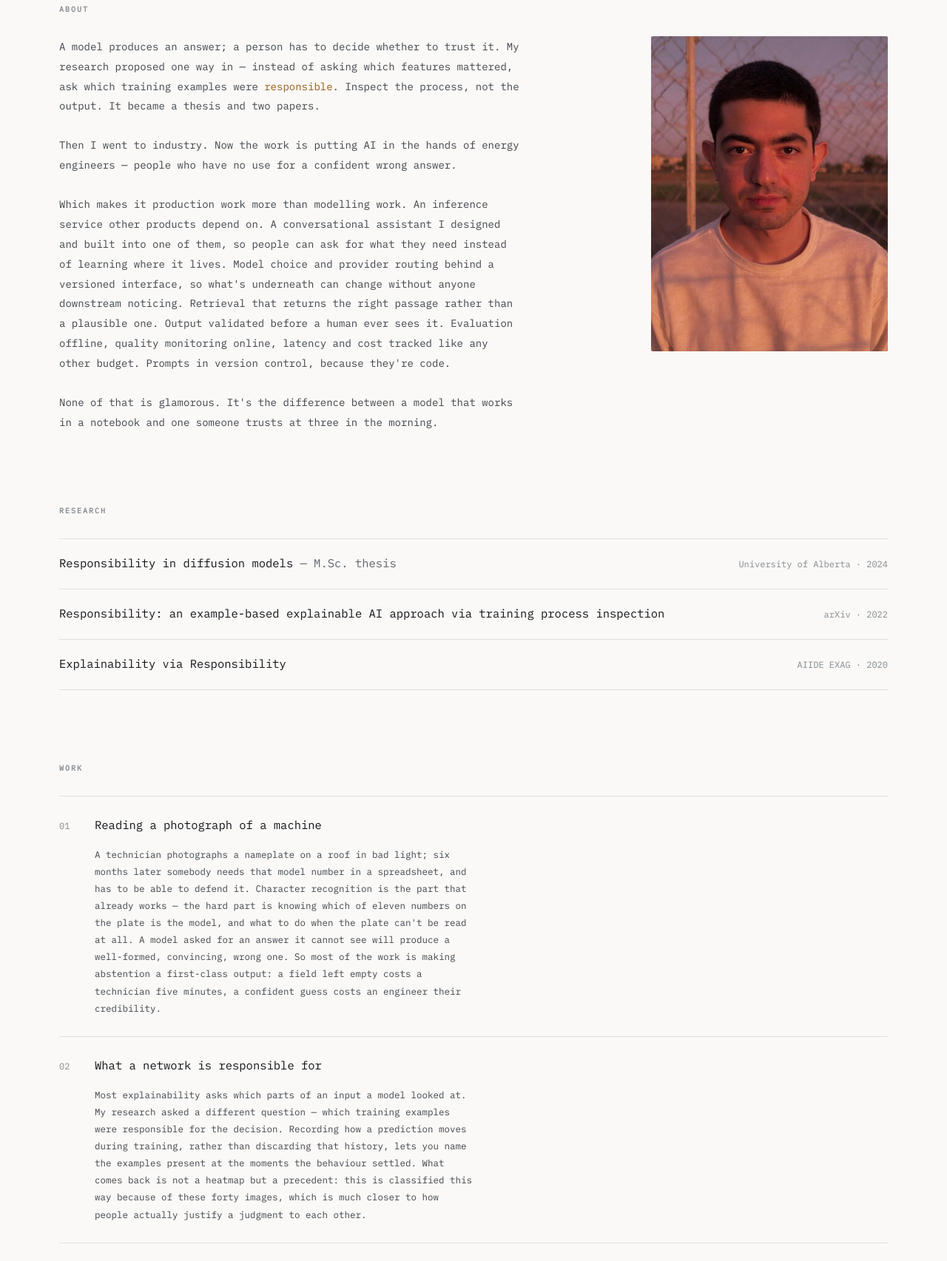
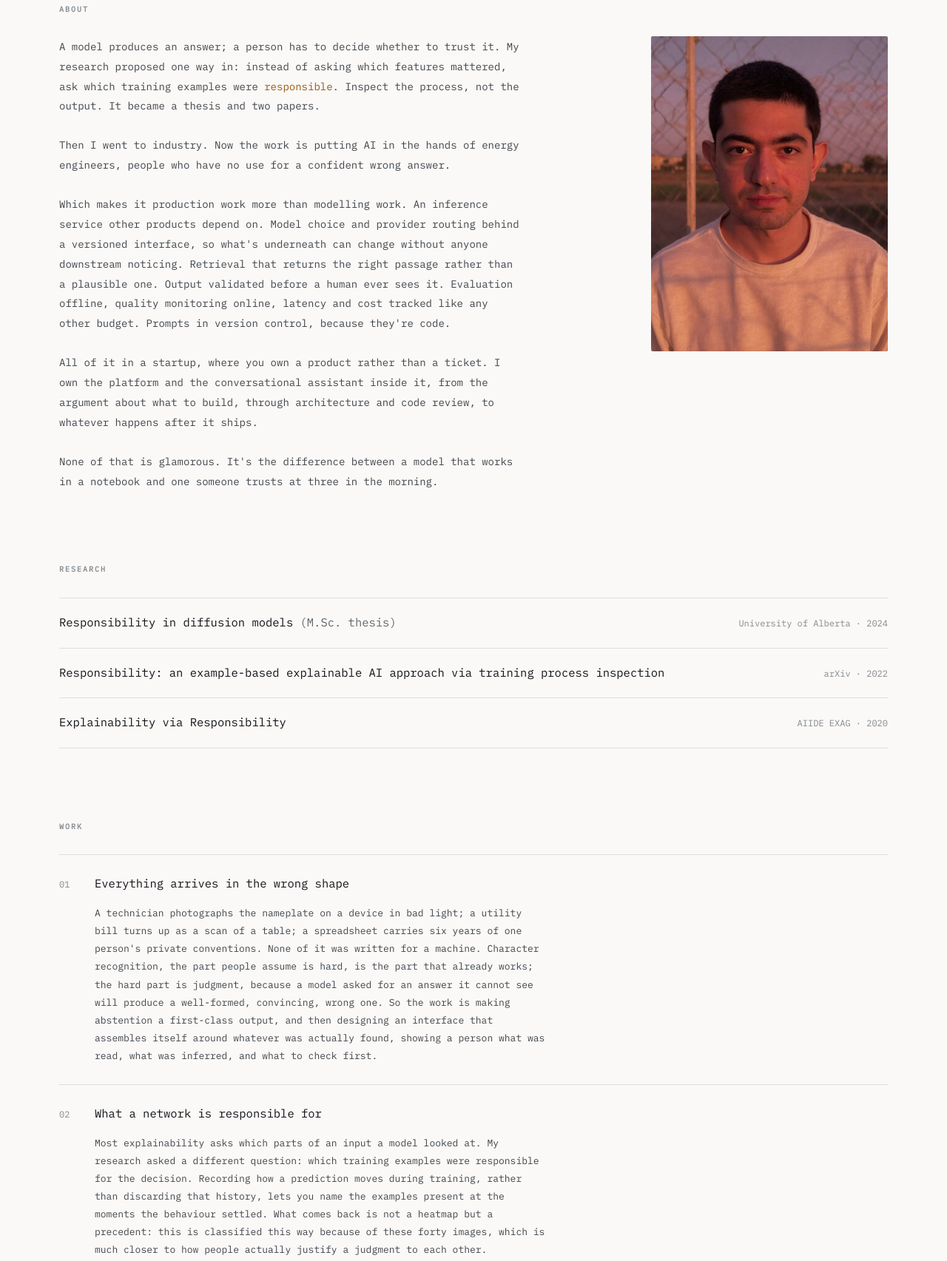
Before and after one commit to FKhadivpour/fkhadivpour.github.io, an Astro site: page / in a window 1280 px wide. Shown: the part 450-2155 px from the top of the page at 74% size. Built offline with nearby package versions, Linux system fonts and the light colour scheme; Astro itself is replaced by a stand-in of ours.

Commit message:
content: add product ownership, broaden first work item, drop em-dashes
- About gains a paragraph on startup ownership of the platform and its
  conversational assistant
- First work item widens beyond photographs to documents, spreadsheets
  and generative UI; retitled "Everything arrives in the wrong shape"
- Removes all nine em-dashes from the copy, page title and meta
  description in favour of commas, colons and parentheses
- Work summaries widened to align with the About column

Co-Authored-By: Claude Opus 5 (1M context) <noreply@anthropic.com>

```diff
--- a/src/data/site.ts
+++ b/src/data/site.ts
@@ -2,11 +2,11 @@ export const site = {
   name: 'Faraz Khadivpour',
   role: 'AI / ML Engineer',
   location: 'Vancouver, BC',
-  thesis: 'I work on the boundary between people and machines — making each legible to the other.',
+  thesis: 'I work on the boundary between people and machines, making each legible to the other.',
   /** The word accented in the hero. Must appear verbatim in `thesis`. */
   thesisAccent: 'legible',
   description:
-    'Faraz Khadivpour — AI / ML engineer working on the boundary between people and machines.',
+    'Faraz Khadivpour, AI / ML engineer working on the boundary between people and machines.',
 } as const;
 
 export type NavItem = { label: string; href: string };
--- a/src/data/work.ts
+++ b/src/data/work.ts
@@ -5,15 +5,15 @@ export type WorkItem = {
 
 export const work: WorkItem[] = [
   {
-    title: 'Reading a photograph of a machine',
-    body: "A technician photographs a nameplate on a roof in bad light; six months later somebody needs that model number in a spreadsheet, and has to be able to defend it. Character recognition is the part that already works — the hard part is knowing which of eleven numbers on the plate is the model, and what to do when the plate can't be read at all. A model asked for an answer it cannot see will produce a well-formed, convincing, wrong one. So most of the work is making abstention a first-class output: a field left empty costs a technician five minutes, a confident guess costs an engineer their credibility.",
+    title: 'Everything arrives in the wrong shape',
+    body: "A technician photographs the nameplate on a device in bad light; a utility bill turns up as a scan of a table; a spreadsheet carries six years of one person's private conventions. None of it was written for a machine. Character recognition, the part people assume is hard, is the part that already works; the hard part is judgment, because a model asked for an answer it cannot see will produce a well-formed, convincing, wrong one. So the work is making abstention a first-class output, and then designing an interface that assembles itself around whatever was actually found, showing a person what was read, what was inferred, and what to check first.",
   },
   {
     title: 'What a network is responsible for',
-    body: 'Most explainability asks which parts of an input a model looked at. My research asked a different question — which training examples were responsible for the decision. Recording how a prediction moves during training, rather than discarding that history, lets you name the examples present at the moments the behaviour settled. What comes back is not a heatmap but a precedent: this is classified this way because of these forty images, which is much closer to how people actually justify a judgment to each other.',
+    body: 'Most explainability asks which parts of an input a model looked at. My research asked a different question: which training examples were responsible for the decision. Recording how a prediction moves during training, rather than discarding that history, lets you name the examples present at the moments the behaviour settled. What comes back is not a heatmap but a precedent: this is classified this way because of these forty images, which is much closer to how people actually justify a judgment to each other.',
   },
   {
     title: "Knowing when it's wrong",
-    body: 'The demo works is the least informative fact available about a system. For generative output there is no accuracy to compute, so the first real work is not modelling — it is building the ruler: examples with answers you actually believe, argued over, and worth more than any model that will be scored against them. Offline scores describe yesterday, so the ruler has to run against live traffic, with latency and cost on the same dashboard as quality because they trade against each other. And prompts are code: one edited in a web console at eleven at night is an undocumented deploy.',
+    body: 'The demo works is the least informative fact available about a system. For generative output there is no accuracy to compute, so the first real work is not modelling. It is building the ruler: examples with answers you actually believe, argued over, and worth more than any model that will be scored against them. Offline scores describe yesterday, so the ruler has to run against live traffic, with latency and cost on the same dashboard as quality because they trade against each other. And prompts are code: one edited in a web console at eleven at night is an undocumented deploy.',
   },
 ];
--- a/src/pages/404.astro
+++ b/src/pages/404.astro
@@ -7,6 +7,7 @@ import { site } from '../data/site';
   <section class="wrap hero">
     <p class="eyebrow">404</p>
     <h1 class="thesis">Nothing here. The <span class="accent">page</span> was moved, or never existed.</h1>
+
     <p style="margin-top:36px"><a class="back" href="/">← home</a></p>
   </section>
 </Base>
--- a/src/pages/index.astro
+++ b/src/pages/index.astro
@@ -10,7 +10,7 @@ import { work } from '../data/work';
 const [before, after] = site.thesis.split(site.thesisAccent);
 ---
 
-<Base title={`${site.name} — ${site.role}`}>
+<Base title={`${site.name} · ${site.role}`}>
   <section class="wrap hero">
     <p class="eyebrow">{site.role}</p>
     <h1 class="thesis">{before}<span class="accent">{site.thesisAccent}</span>{after}</h1>
@@ -23,23 +23,28 @@ const [before, after] = site.thesis.split(site.thesisAccent);
         <div class="prose">
           <p>
             A model produces an answer; a person has to decide whether to trust it. My
-            research proposed one way in — instead of asking which features mattered, ask
+            research proposed one way in: instead of asking which features mattered, ask
             which training examples were <span class="accent">responsible</span>. Inspect
             the process, not the output. It became a thesis and two papers.
           </p>
           <p>
             Then I went to industry. Now the work is putting AI in the hands of energy
-            engineers — people who have no use for a confident wrong answer.
+            engineers, people who have no use for a confident wrong answer.
           </p>
           <p>
             Which makes it production work more than modelling work. An inference service
-            other products depend on. A conversational assistant I designed and built into
-            one of them, so people can ask for what they need instead of learning where it
-            lives. Model choice and provider routing behind a versioned interface, so what's
-            underneath can change without anyone downstream noticing. Retrieval that returns
-            the right passage rather than a plausible one. Output validated before a human
-            ever sees it. Evaluation offline, quality monitoring online, latency and cost
-            tracked like any other budget. Prompts in version control, because they're code.
+            other products depend on. Model choice and provider routing behind a versioned
+            interface, so what's underneath can change without anyone downstream noticing.
+            Retrieval that returns the right passage rather than a plausible one. Output
+            validated before a human ever sees it. Evaluation offline, quality monitoring
+            online, latency and cost tracked like any other budget. Prompts in version
+            control, because they're code.
+          </p>
+          <p>
+            All of it in a startup, where you own a product rather than a ticket. I own the
+            platform and the conversational assistant inside it, from the argument about
+            what to build, through architecture and code review, to whatever happens after
+            it ships.
           </p>
           <p>
             None of that is glamorous. It's the difference between a model that works in a
@@ -64,7 +69,7 @@ const [before, after] = site.thesis.split(site.thesisAccent);
               <span class="body">
                 <span class="title">
                   {paper.title}
-                  {paper.note && <span style="color:var(--text-muted)"> — {paper.note}</span>}
+                  {paper.note && <span style="color:var(--text-muted)"> ({paper.note})</span>}
                 </span>
               </span>
               <span class="meta">
--- a/src/styles/global.css
+++ b/src/styles/global.css
@@ -275,7 +275,8 @@ img {
 }
 
 .row.entry .sub {
-  max-width: 68ch;
+  font-size: 13px;
+  max-width: 78ch;
   margin-top: 14px;
   color: var(--text-2);
   line-height: 1.85;
```
